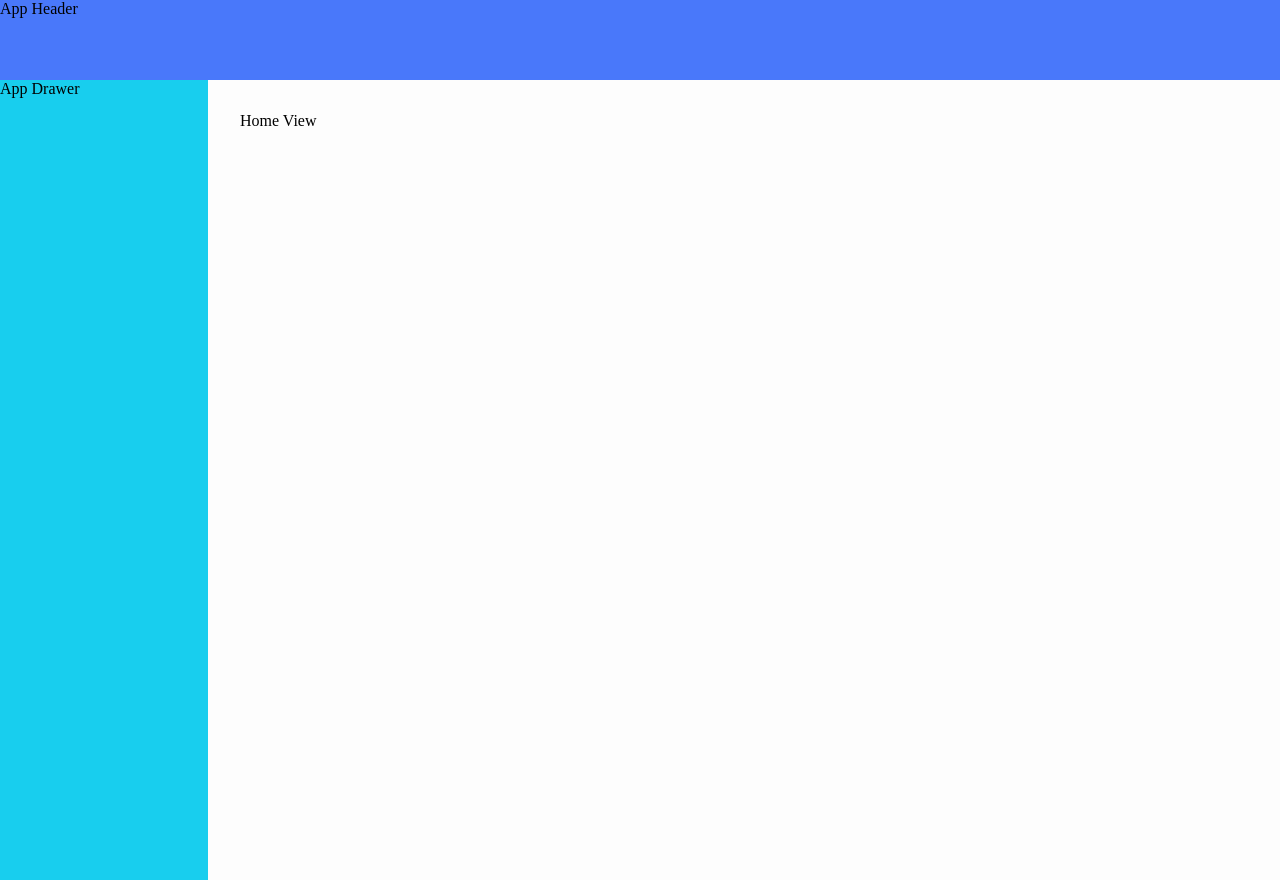
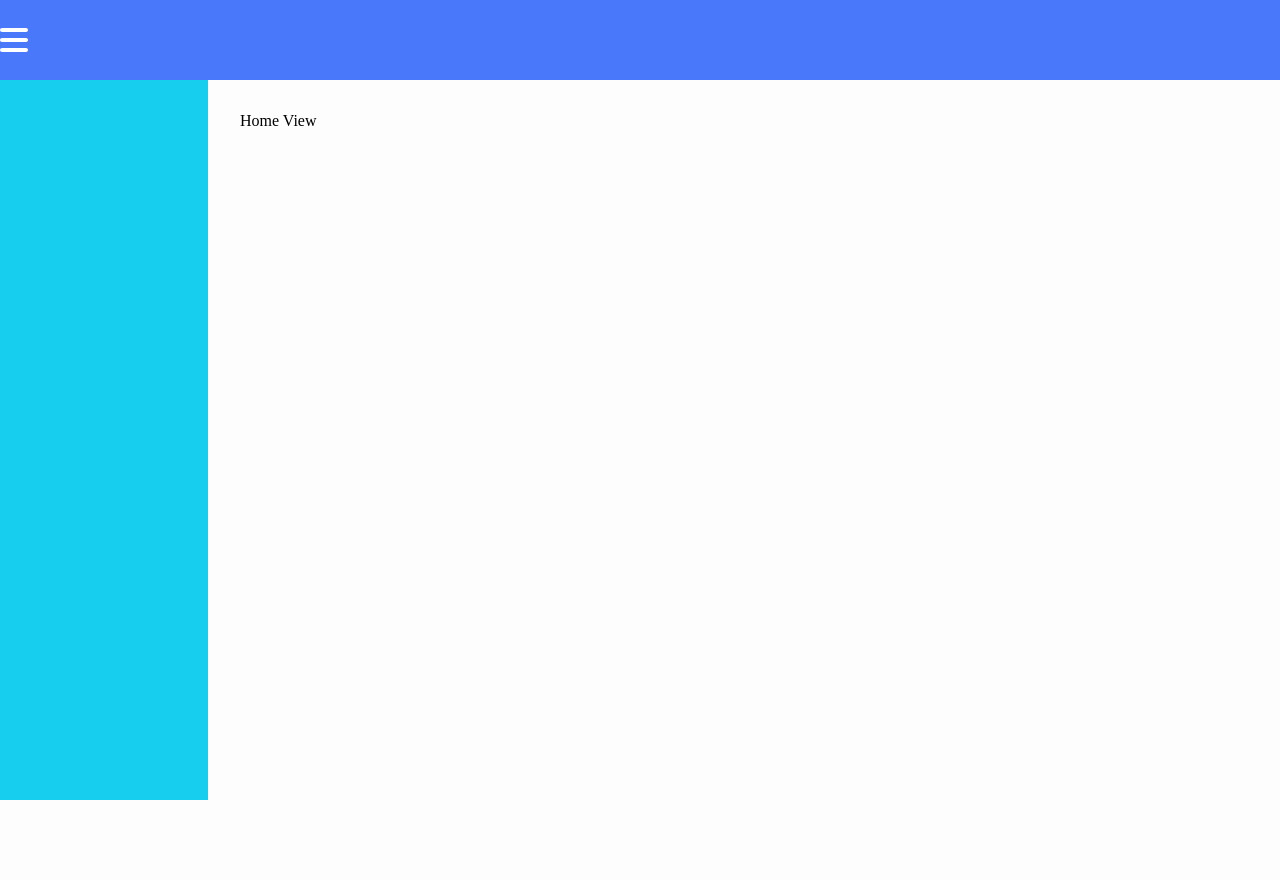
Before and after one commit to JShilling4/vue-ts-app-starter, a Vue app: page / in a window 1280 px wide. After the commit the page ends 800 px from the top, so only its background shows below. Built offline with nearby package versions, Linux system fonts and the light colour scheme.

Commit message:
add font awesome

```diff
--- a/index.html
+++ b/index.html
@@ -4,7 +4,7 @@
     <meta charset="UTF-8" />
     <link rel="icon" type="image/svg+xml" href="/vite.svg" />
     <meta name="viewport" content="width=device-width, initial-scale=1.0" />
-    <title>Vue Tsc Webapp Starter</title>
+    <title>Vue 3 / Typescript / Pinia</title>
   </head>
   <body>
     <div id="app"></div>
--- a/package.json
+++ b/package.json
@@ -9,6 +9,11 @@
     "lint": "eslint . --fix --ignore-path .eslintignore"
   },
   "dependencies": {
+    "@fortawesome/fontawesome-svg-core": "^6.6.0",
+    "@fortawesome/free-brands-svg-icons": "^6.6.0",
+    "@fortawesome/free-regular-svg-icons": "^6.6.0",
+    "@fortawesome/free-solid-svg-icons": "^6.6.0",
+    "@fortawesome/vue-fontawesome": "^3.0.8",
     "@vueuse/core": "^11.0.3",
     "axios": "^1.7.5",
     "pinia": "^2.2.2",
--- a/src/App.vue
+++ b/src/App.vue
@@ -12,9 +12,7 @@ const appHeight = computed(() => {
   return `calc(100vh - ${$layout.header.height})`;
 });
 
-onMounted(() => {
-  console.log(appHeight.value);
-});
+onMounted(() => {});
 </script>
 
 <template>
@@ -34,6 +32,9 @@ body {
 }
 #app {
   height: 100%;
-  width: 100%;
+  width: v-bind(appHeight);
+}
+.icon {
+  cursor: pointer;
 }
 </style>
--- a/src/components/AppDrawer/AppDrawer.vue
+++ b/src/components/AppDrawer/AppDrawer.vue
@@ -23,21 +23,36 @@ watch(
   },
   { immediate: true }
 );
+
+watch(
+  () => props.modelValue,
+  (show) => {
+    if (show) $layout.leftDrawer.width = props.width;
+    else $layout.leftDrawer.width = "0";
+  },
+  { immediate: true }
+);
 </script>
 
 <template>
   <aside :class="['app-drawer', { 'app-drawer--hidden': !props.modelValue }]">
-    <div class="app-drawer__content">
-      <slot></slot>
-    </div>
+    <div class="app-drawer__content"></div>
   </aside>
 </template>
 
 <style lang="scss" scoped>
 .app-drawer {
-  position: absolute;
+  position: fixed;
   top: v-bind("$layout.header.height");
-  height: 100%;
+  left: v-bind("side === 'left' ? 0 : 'initial'");
+  right: v-bind("side === 'right' ? 0 : 'initial'");
+  height: calc(100vh - 5rem);
   width: v-bind(width);
+  overflow: hidden;
+  transition: width 0.3s ease-in-out;
+
+  &--hidden {
+    width: 0;
+  }
 }
 </style>
--- a/src/components/AppHeader/AppHeader.vue
+++ b/src/components/AppHeader/AppHeader.vue
@@ -20,16 +20,30 @@ watch(
   },
   { immediate: true }
 );
+
+function toggleLeftDrawer() {
+  $layout.leftDrawer.isVisible = !$layout.leftDrawer.isVisible;
+}
 </script>
 
 <template>
   <header class="app-header">
-    <slot></slot>
+    <div class="fit flex items-center mx-sm">
+      <FontAwesomeIcon
+        icon="fas fa-bars"
+        color="#fff"
+        size="2x"
+        class="icon"
+        @click="toggleLeftDrawer"
+      />
+    </div>
   </header>
 </template>
 
 <style lang="scss" scoped>
 .app-header {
+  position: fixed;
+  top: 0;
   width: 100%;
   height: v-bind(height);
   z-index: 2000;
--- a/src/components/AppLayout/AppLayout.vue
+++ b/src/components/AppLayout/AppLayout.vue
@@ -10,16 +10,8 @@ const $layout = inject<ILayout>(layoutKey) as ILayout;
 
 <template>
   <div class="app-layout">
-    <AppHeader class="bg-primary text-white" height="5rem">
-      App Header
-    </AppHeader>
-    <AppDrawer
-      v-model="$layout.leftDrawer.isVisible"
-      side="left"
-      class="bg-secondary"
-    >
-      App Drawer
-    </AppDrawer>
+    <AppHeader class="bg-primary text-white" height="5rem" />
+    <AppDrawer v-model="$layout.leftDrawer.isVisible" class="bg-secondary" />
     <slot></slot>
   </div>
 </template>
--- a/src/components/ViewContainer/ViewContainer.vue
+++ b/src/components/ViewContainer/ViewContainer.vue
@@ -24,10 +24,13 @@ const $layout = inject<ILayout>(layoutKey) as ILayout;
 
 <style lang="scss" scoped>
 .view-container {
+  position: absolute;
+  top: v-bind("$layout.header.height");
+  left: v-bind("$layout.leftDrawer.width");
   padding-top: v-bind(vPad);
   padding-bottom: v-bind(vPad);
   padding-left: v-bind(hPad);
   padding-right: v-bind(hPad);
-  margin-left: v-bind("$layout.leftDrawer.width");
+  transition: left 0.3s ease-in-out;
 }
 </style>
--- a/src/main.ts
+++ b/src/main.ts
@@ -1,10 +1,11 @@
 import { createApp } from "vue";
 import App from "./App.vue";
 import router from "@/router";
-import "@/styles/scss/main.scss";
-
+import { initFaLibrary, FontAwesomeIcon } from "@/plugins/fontAwesome";
 const app = createApp(App);
 
+initFaLibrary();
+
 app.use(router);
-
+app.component("FontAwesomeIcon", FontAwesomeIcon);
 app.mount("#app");
--- /dev/null
+++ b/src/plugins/fontAwesome.ts
@@ -0,0 +1,54 @@
+import { library } from "@fortawesome/fontawesome-svg-core";
+import { FontAwesomeIcon } from "@fortawesome/vue-fontawesome";
+
+import {
+  faHouse,
+  faMagnifyingGlass,
+  faXmark,
+  faBars,
+  faDownload,
+  faPlus,
+  faMinus,
+  faCircleUser,
+  faCircleInfo,
+  faBell,
+  faHeart,
+  faStar,
+  faEnvelope,
+  faCheck,
+  faUser,
+  faLocationDot,
+} from "@fortawesome/free-solid-svg-icons";
+import {
+  faCalendarDays,
+  faCircleXmark,
+  faImage,
+  faPenToSquare,
+} from "@fortawesome/free-regular-svg-icons";
+
+const initFaLibrary = () => {
+  library.add(
+    faHouse,
+    faMagnifyingGlass,
+    faCircleXmark,
+    faImage,
+    faXmark,
+    faBars,
+    faDownload,
+    faPlus,
+    faMinus,
+    faPenToSquare,
+    faCircleUser,
+    faCircleInfo,
+    faBell,
+    faCalendarDays,
+    faHeart,
+    faStar,
+    faEnvelope,
+    faCheck,
+    faUser,
+    faLocationDot
+  );
+};
+
+export { initFaLibrary, FontAwesomeIcon };
```
Also changed, not shown: 1 other file (tests, documents, lock files or other folders).
